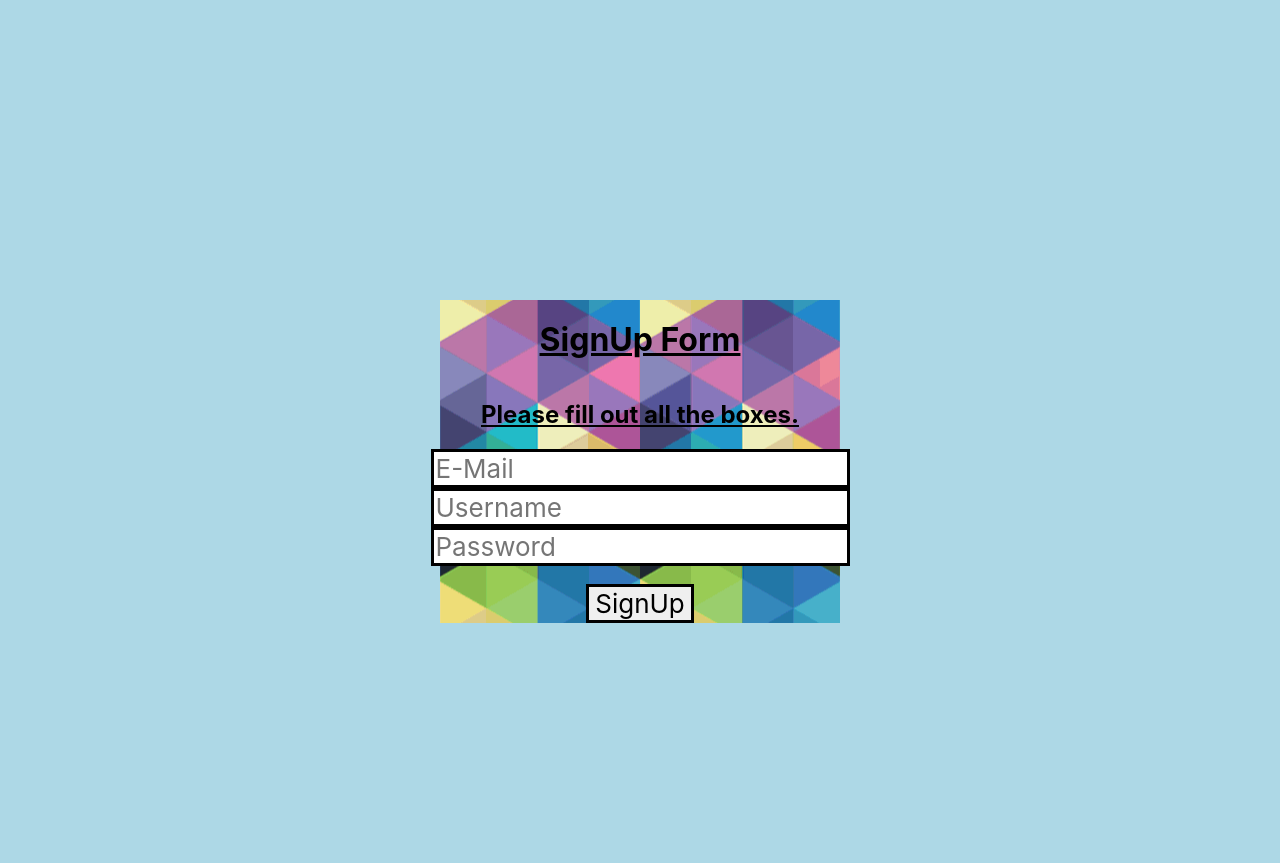
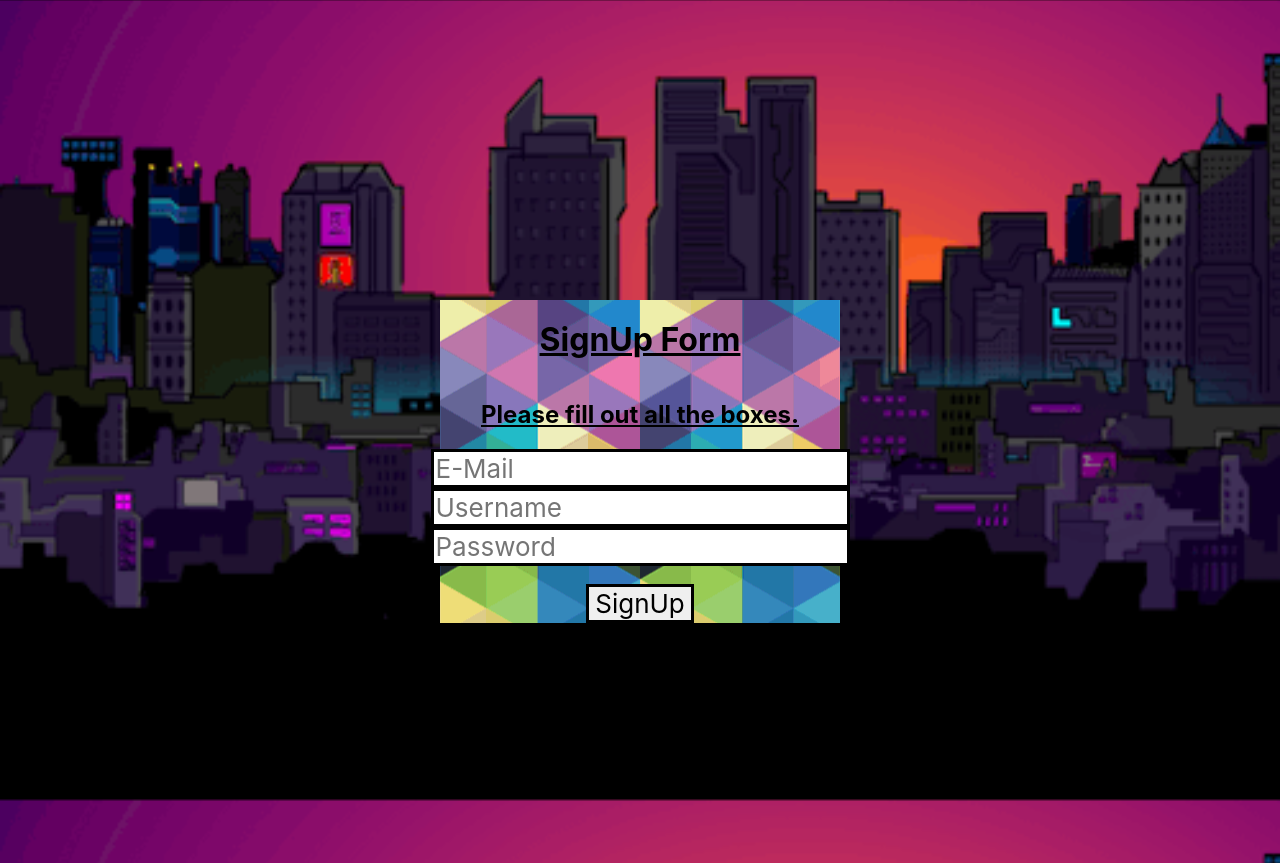
Before and after one commit to FujiwaraChoki/PortfolioWebsiteNew, a PHP site: page /signup/index.php in a window 1280 px wide. Shown: the top 863 px of the page. Run offline with PHP 8.4, Linux system fonts and the light colour scheme.

Commit message:
Changes made in School

```diff
--- a/kopf/kopfinhalt.html
+++ b/kopf/kopfinhalt.html
@@ -5,7 +5,6 @@
     <meta http-equiv="X-UA-Compatible" content="IE=edge">
     <meta name="viewport" content="width=device-width, initial-scale=1.0">
     <link rel="stylesheet" href="../style.css">
-    <title></title>
 </head>
 <body id="kopfbody">
     <h1>Webseiten-Verkauf</h1>
--- a/menue/menueinhalt.html
+++ b/menue/menueinhalt.html
@@ -8,7 +8,7 @@
     <title>Menue</title>
 </head>
 <body id="menuebody">
-    <h1>Home</h1>
+    <h1><a href="../index.html" target="_top">Home</a></h1>
     <h1>Links</h1>
     <h2><a href="https://github.com/FujiwaraChoki" target="_blank">GitHub</a></h2>
     <h2><a href="https://www.youtube.com/channel/UC1ghEiTed2YQhLY1YNouzfQ" target="_blank">YouTube</a></h2>
--- a/notenberechner/inhalt.php
+++ b/notenberechner/inhalt.php
@@ -9,6 +9,7 @@
     <meta charset="UTF-8">
     <meta http-equiv="X-UA-Compatible" content="IE=edge">
     <meta name="viewport" content="width=device-width, initial-scale=1.0">
+    <link rel="stylesheet" href="style.css">
     <title>Notenberechner</title>
 </head>
 <body>
--- /dev/null
+++ b/notenberechner/style.css
@@ -0,0 +1,6 @@
+p {
+    margin-left: 20px;
+    text-align: left;
+    font-family:-apple-system, BlinkMacSystemFont, 'Segoe UI', Roboto, Oxygen, Ubuntu, Cantarell, 'Open Sans', 'Helvetica Neue', sans-serif;
+    padding-top: 20px;
+}
--- a/signup/style.css
+++ b/signup/style.css
@@ -35,9 +35,14 @@ body {
     height: 100%;
 }
 
-.text, p {
+.text {
     text-align: center;
     font-family:-apple-system, BlinkMacSystemFont, 'Segoe UI', Roboto, Oxygen, Ubuntu, Cantarell, 'Open Sans', 'Helvetica Neue', sans-serif;
     text-decoration: underline;
     padding-top: 20px;
 }
+
+body {
+    background: url("../grafiken/background-gif.gif") no-repeat fixed center;
+    background-size: 100%;
+}
--- a/style.css
+++ b/style.css
@@ -60,7 +60,7 @@ body {
 }
 
 #indexbody {
-    background: lightblue url("grafiken/background-gif.gif") no-repeat fixed center;
+    background: url("grafiken/background-gif.gif") no-repeat fixed center;
     background-size: 100%;
 }
 
```
Also changed, not shown: notenberechner/addGrade/addGradeMind.php (+12 -0 lines).
